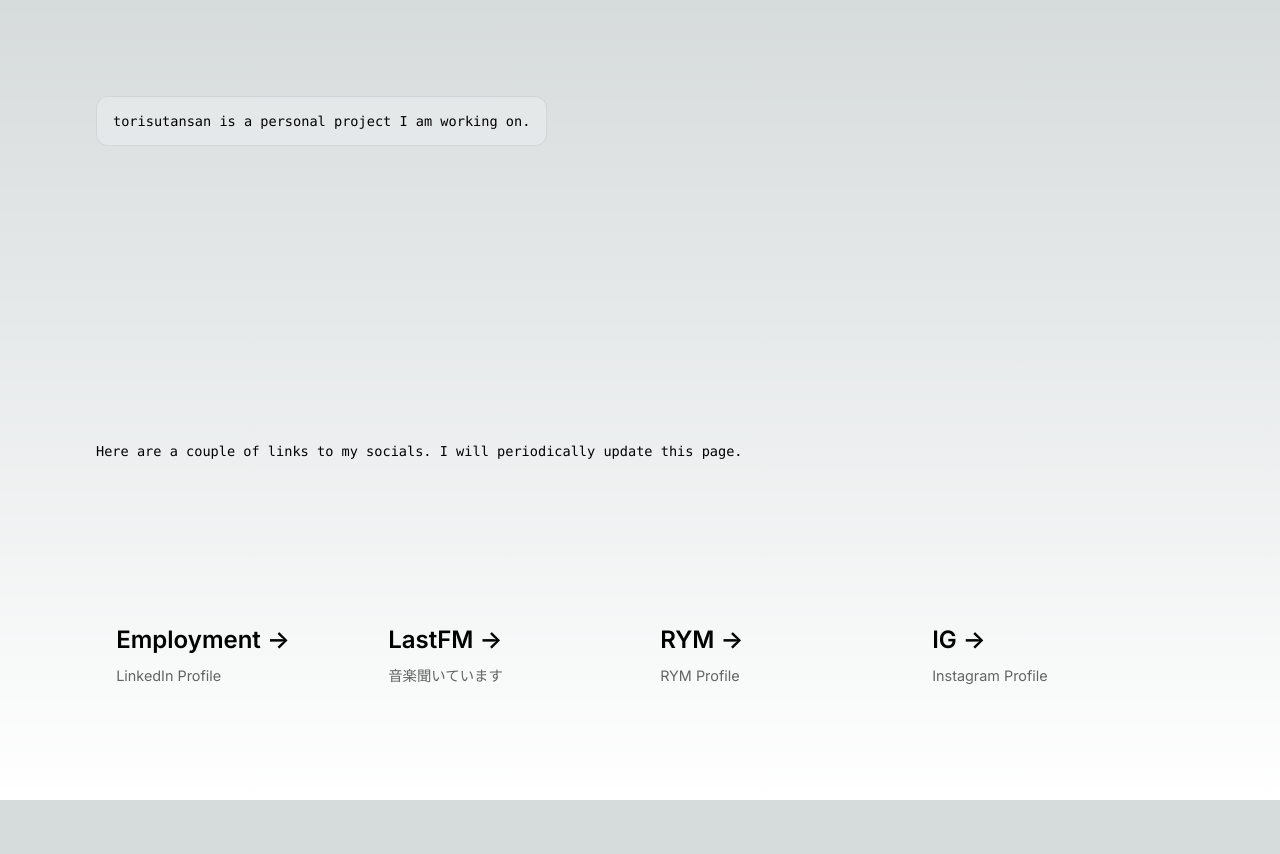
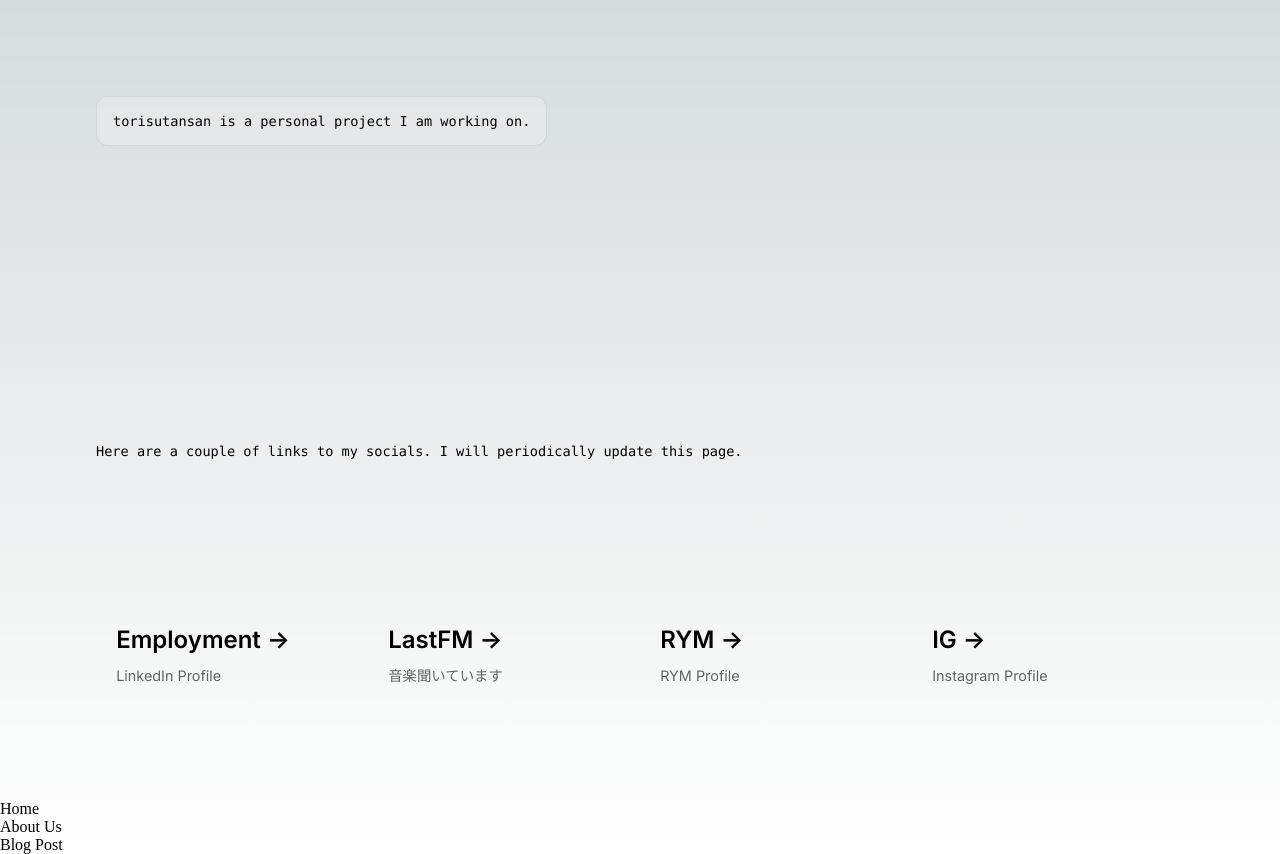
Before and after one commit to torisutansan02/torisutansan, a Next.js app: page / in a window 1280 px wide. Before the commit the page ends 800 px from the top, so only its background shows below. Built offline with nearby package versions, Linux system fonts and the light colour scheme.

Commit message:
Adding routing

```diff
--- a/pages/index.js
+++ b/pages/index.js
@@ -92,6 +92,17 @@ export default function Home() {
 
       </main>
 
+      <ul>
+      <li>
+        <Link href="/">Home</Link>
+      </li>
+      <li>
+        <Link href="/about">About Us</Link>
+      </li>
+      <li>
+        <Link href="/blog/hello-world">Blog Post</Link>
+      </li>
+    </ul>
   </>
   )
 }
```
